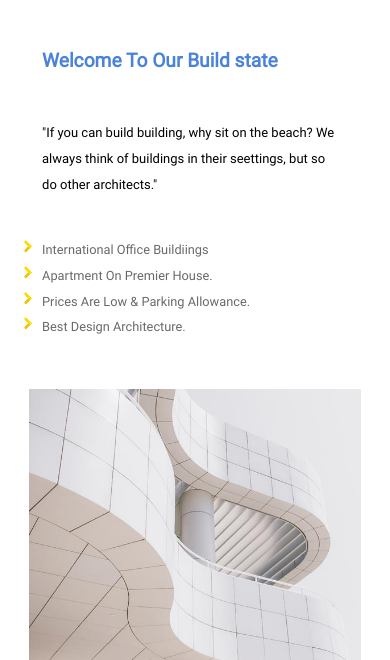
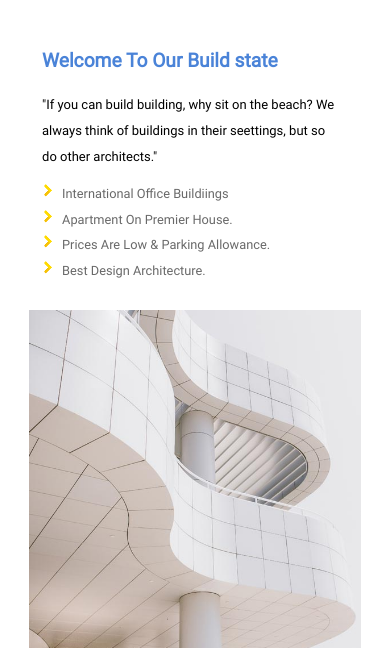
Before and after one commit to Sanja55/Web, a plain HTML site: page CSS Project/NewDesktop/index.html in a window 390 px wide. Shown: the part 752-1412 px from the top of the page. Drawn offline with Linux system fonts and the light colour scheme; files whose address does not match are found by name.

Commit message:
some modifications made

```diff
--- a/CSS Project/NewDesktop/main.css
+++ b/CSS Project/NewDesktop/main.css
@@ -889,9 +889,6 @@ footer p a:hover {
     nav {
 
         flex-direction: column;
-
-
-
     }
 
     nav ul {
@@ -927,6 +924,7 @@ footer p a:hover {
         border: 4px solid #696969;
 
         border-right: none;
+
     }
 
     .slogan {
@@ -952,6 +950,7 @@ footer p a:hover {
         flex-direction: column;
 
         padding-right: 0;
+
     }
 
     .slogan h1 {
@@ -975,6 +974,8 @@ footer p a:hover {
         margin-right: auto;
 
         flex-direction: column;
+
+        gap: 15px;
     }
 
     .house-image {
@@ -988,19 +989,18 @@ footer p a:hover {
 
     .build-estate, .dream-house {
 
+        height: 30vh;
+
         flex-direction: row;
 
         justify-content: left;
+
     }
 
     .build-estate, .house-image, .dream-house {
 
         width: 100%;
     }
-
-
-
-
 
     .content h3 {
 
@@ -1022,6 +1022,16 @@ footer p a:hover {
         padding: 0;
 
 
+    }
+
+    .build-estate ul li, .dream-house ul li {
+
+        margin-left: 20px;
+    }
+
+    .what-people-say {
+
+        margin-top: 50px;
     }
 
     .people {
```
